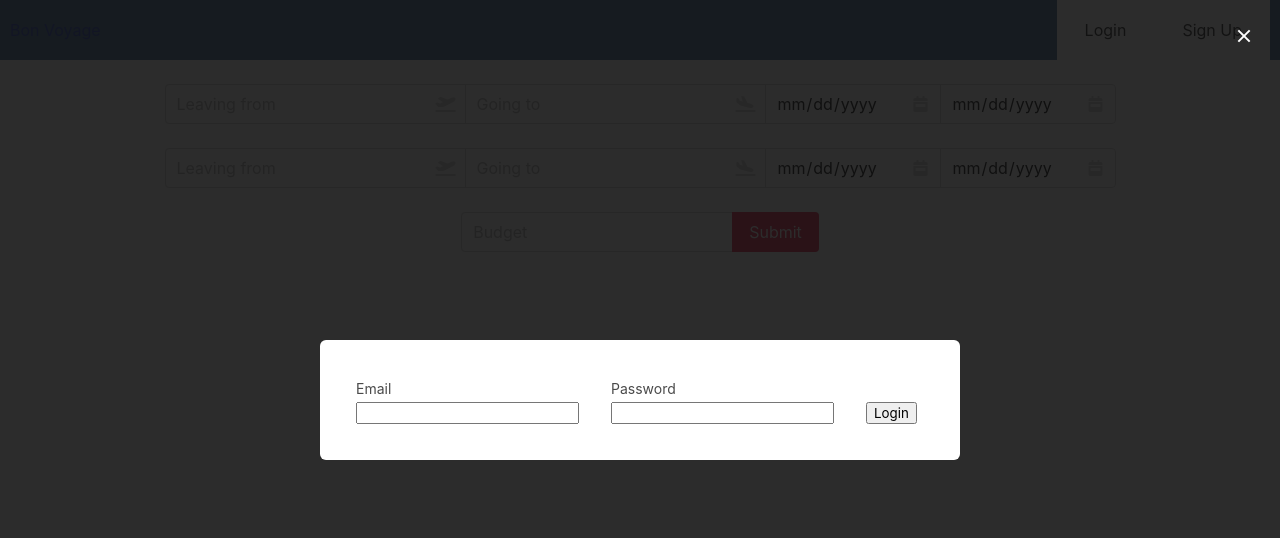
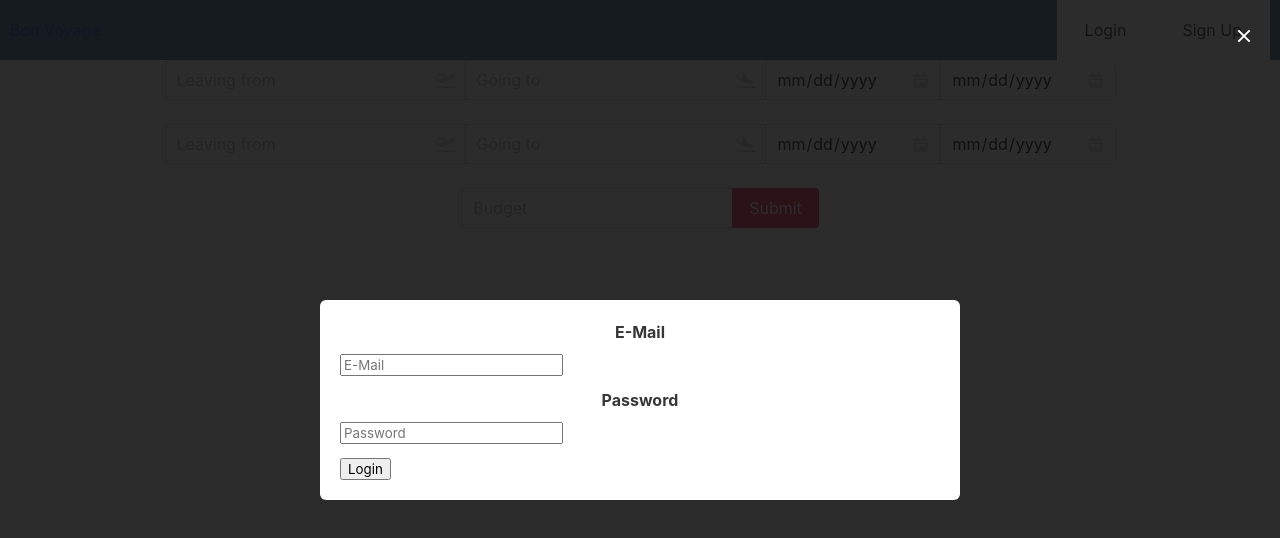
Before and after one commit to Capstone-Bi-Coastal-Visualizers/data-visualization, a React app: page / in a window 1280 px wide. Both pictures are taken after a click on the link "Login". Shown: the top 538 px of the page. Built offline with nearby package versions, Linux system fonts and the light colour scheme.

Commit message:
Chore: Adjusting modals to appear as a form

```diff
--- a/client/components/AuthForm.js
+++ b/client/components/AuthForm.js
@@ -11,20 +11,30 @@ const AuthForm = (props) => {
   const { name, displayName, handleSubmit, error } = props;
 
   return (
-    <div className="box">
-      <form onSubmit={handleSubmit} name={name}>
-        <div>
-          <label htmlFor="email">
+    <div className="box field">
+      {/* <form onSubmit={handleSubmit} name={name}> */}
+      {/* <label className="label" htmlFor="email">
               <small>Email</small>
           </label>
-          <input name="email" type="text" />
+          <input name="email" type="text" /> */}
+      <div class="field">
+        <label class="label has-text-centered">E-Mail</label>
+        <div class="control">
+          <input class="email" type="text" placeholder="E-Mail" />
         </div>
-        <div>
+      </div>
+      <div class="field">
+        <label class="label has-text-centered">Password</label>
+        <div class="control">
+          <input class="password" type="text" placeholder="Password" />
+        </div>
+      </div>
+      {/* <div>
           <label htmlFor="password">
             <small>Password</small>
           </label>
           <input name="password" type="password" />
-        </div>
+        </div> */}
       {displayName === "Sign Up" && (
         <div>
           <div>
@@ -47,7 +57,7 @@ const AuthForm = (props) => {
         </button>
       </div>
       {error && error.response && <div> {error.response.data} </div>}
-      </form>
+      {/* </form> */}
     </div>
   );
 };
--- a/client/components/Home.js
+++ b/client/components/Home.js
@@ -26,9 +26,7 @@ export const Home = () => {
           onClick={resetDisplayName}
         ></button>
       </div>
-      <div className="mt-5">
-        <SearchBar />
-      </div>
+      <SearchBar />
     </div>
   );
 };
--- a/client/components/SearchBar.js
+++ b/client/components/SearchBar.js
@@ -266,17 +266,14 @@ export default function SearchBar() {
       <div className="field has-addons is-justify-content-center">
         <div className="control ">
           <input
-            type="text"
+            type="number"
             placeholder="Budget"
             name="budget"
             className="input is-shadowless"
             required
             value={tripBudget}
             onChange={(event) => {
-              if (
-                !Number(event.target.value) ||
-                Number(event.target.value) < 0
-              ) {
+              if (Number(event.target.value) < 0) {
                 window.alert(
                   "Please enter a number greater than 0 in the budget input"
                 );
--- a/client/components/SearchResult.js
+++ b/client/components/SearchResult.js
@@ -144,7 +144,7 @@ const SearchResult = () => {
       <div className="container pt-6">
         <div className="trip-result-container">
           <div className="trip-1-result has-text-centered">
-            <h2 className="title">Result 1</h2>
+            <h2 className="title">Trip One</h2>
             <p>
               <span>Leaving from:</span> {tripOneDepartureCity}
             </p>
@@ -158,7 +158,7 @@ const SearchResult = () => {
             </h3>
           </div>
           <div className="trip-2-result has-text-centered">
-            <h2 className="title">Result 2</h2>
+            <h2 className="title">Trip Two</h2>
             <p>
               <span>Leaving from:</span> {tripTwoDepartureCity}
             </p>
@@ -173,7 +173,7 @@ const SearchResult = () => {
           </div>
         </div>
         <div className="trip-analysis">
-          <p className="title">Trip Analysis</p>
+          <p className="title">Analysis</p>
           <h2>
             Cheaper to travel to:{" "}
             {differenceOne > differenceTwo
```
Lines whose indentation alone changed are shown as unchanged.
